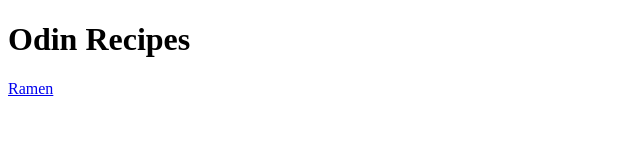
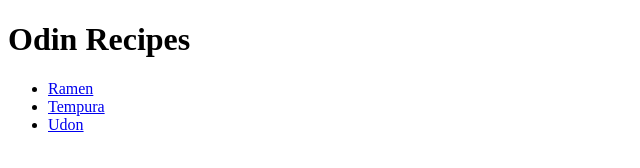
Before and after one commit to BawtSo/odin-recipes, a plain HTML site: page index.html in a window 1280 px wide. Shown: the whole page, without its empty margins (0-640 px from the left). Drawn offline with Linux system fonts and the light colour scheme.

Commit message:
Add links to tempura.html and udon.html

```diff
--- a/index.html
+++ b/index.html
@@ -6,5 +6,11 @@
 </head>
 <body>
     <h1>Odin Recipes</h1>
-    <a href ="recipes/ramen.html">Ramen</a>
+    <nav>
+        <ul>
+            <li><a href ="recipes/ramen.html">Ramen</a></li>
+            <li><a href ="recipes/tempura.html">Tempura</a></li>
+            <li><a href ="recipes/udon.html">Udon</a></li>
+        </ul>
+    </nav>
 </body>
```
